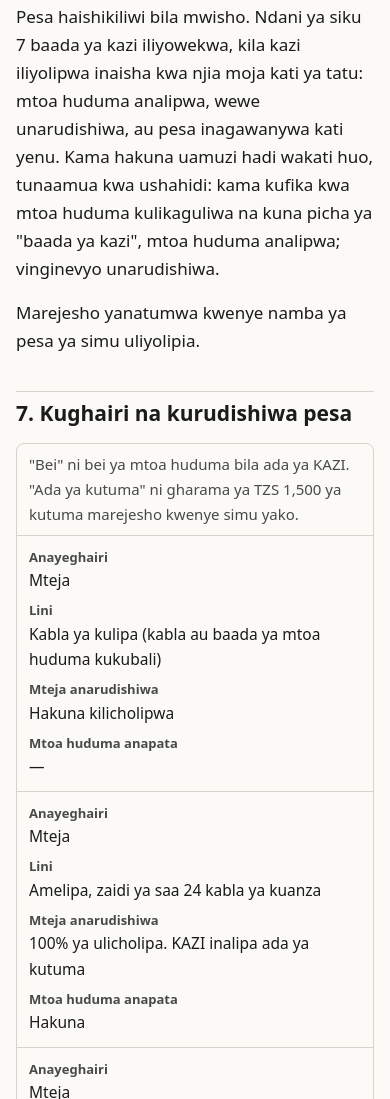
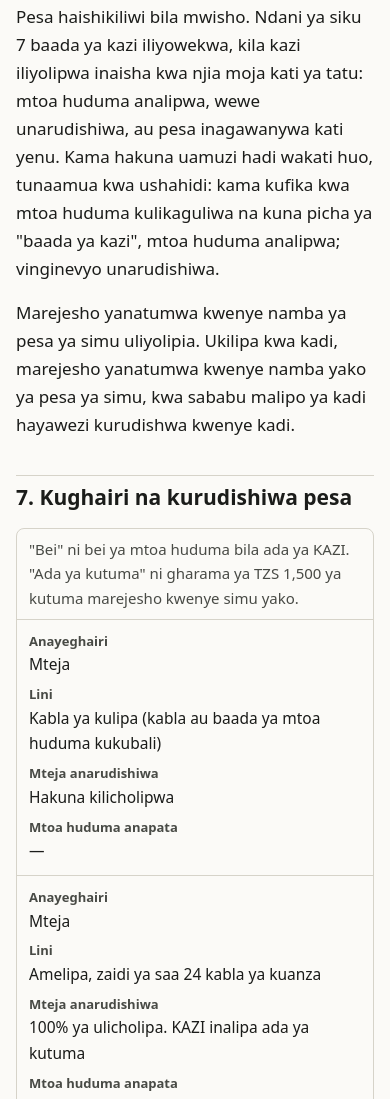
Before and after one commit to chrisostomemataba/kemo-legal, a plain HTML site: page kazi/sw/terms.html in a window 390 px wide. Shown: the part 5416-6515 px from the top of the page. Drawn offline with Linux system fonts and the light colour scheme.

Commit message:
docs(sw): say card refunds go to mobile money in the terms

```diff
--- a/kazi/sw/terms.html
+++ b/kazi/sw/terms.html
@@ -80,7 +80,7 @@
 <h2 id="payments">6. Malipo</h2>
 <p>Unalipa ndani ya app kwa pesa ya simu. Malipo yako yanakusanywa na kushikiliwa na mshirika wetu wa malipo mwenye leseni hadi kazi ikamilike, kisha mtoa huduma analipwa kwenye simu yake. KAZI haitakuomba kamwe umlipe mtoa huduma moja kwa moja.</p>
 <p>Pesa haishikiliwi bila mwisho. Ndani ya siku 7 baada ya kazi iliyowekwa, kila kazi iliyolipwa inaisha kwa njia moja kati ya tatu: mtoa huduma analipwa, wewe unarudishiwa, au pesa inagawanywa kati yenu. Kama hakuna uamuzi hadi wakati huo, tunaamua kwa ushahidi: kama kufika kwa mtoa huduma kulikaguliwa na kuna picha ya "baada ya kazi", mtoa huduma analipwa; vinginevyo unarudishiwa.</p>
-<p>Marejesho yanatumwa kwenye namba ya pesa ya simu uliyolipia.</p>
+<p>Marejesho yanatumwa kwenye namba ya pesa ya simu uliyolipia. Ukilipa kwa kadi, marejesho yanatumwa kwenye namba yako ya pesa ya simu, kwa sababu malipo ya kadi hayawezi kurudishwa kwenye kadi.</p>
 
 <h2 id="cancel">7. Kughairi na kurudishiwa pesa</h2>
 <div class="table">
```
